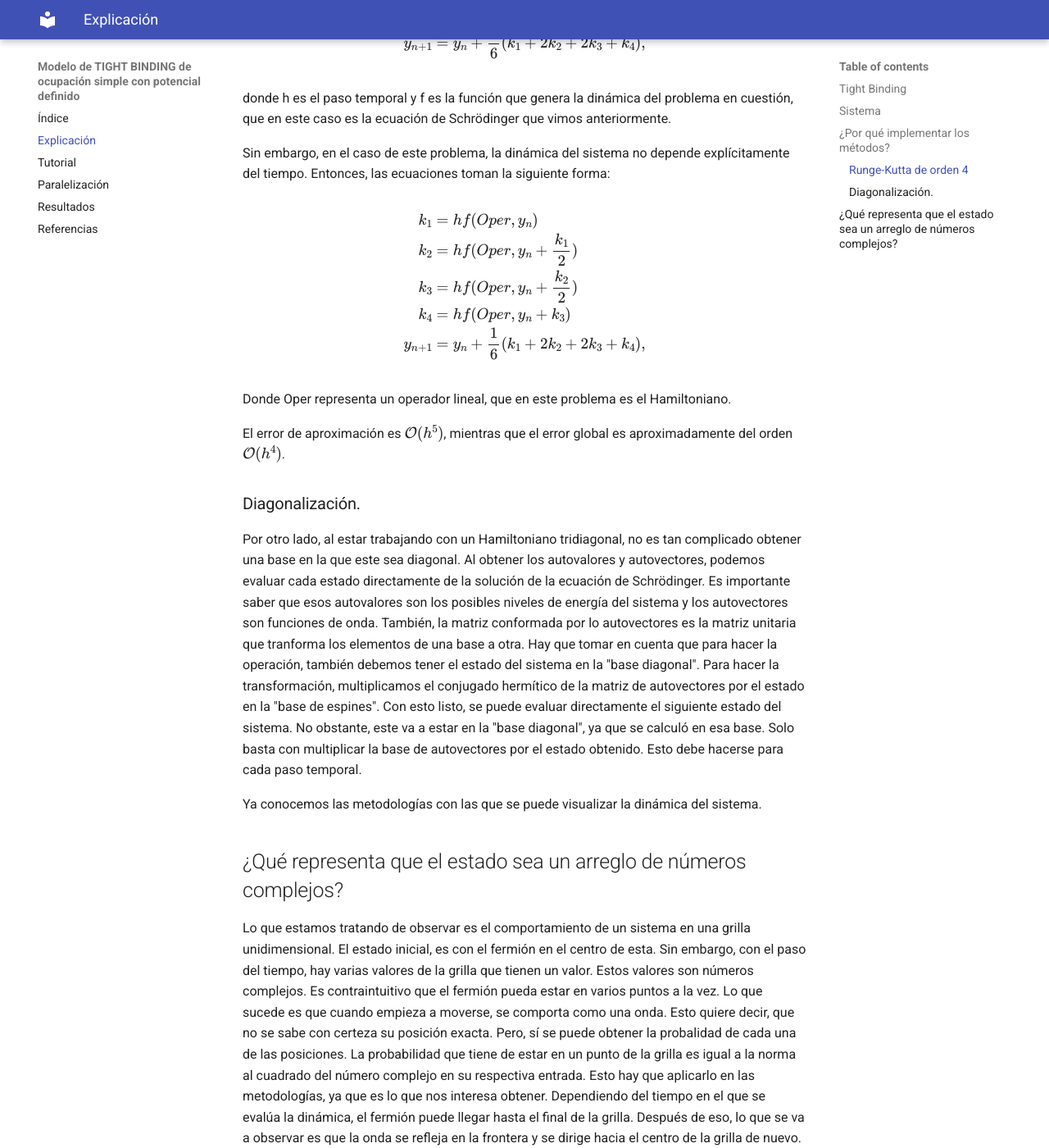
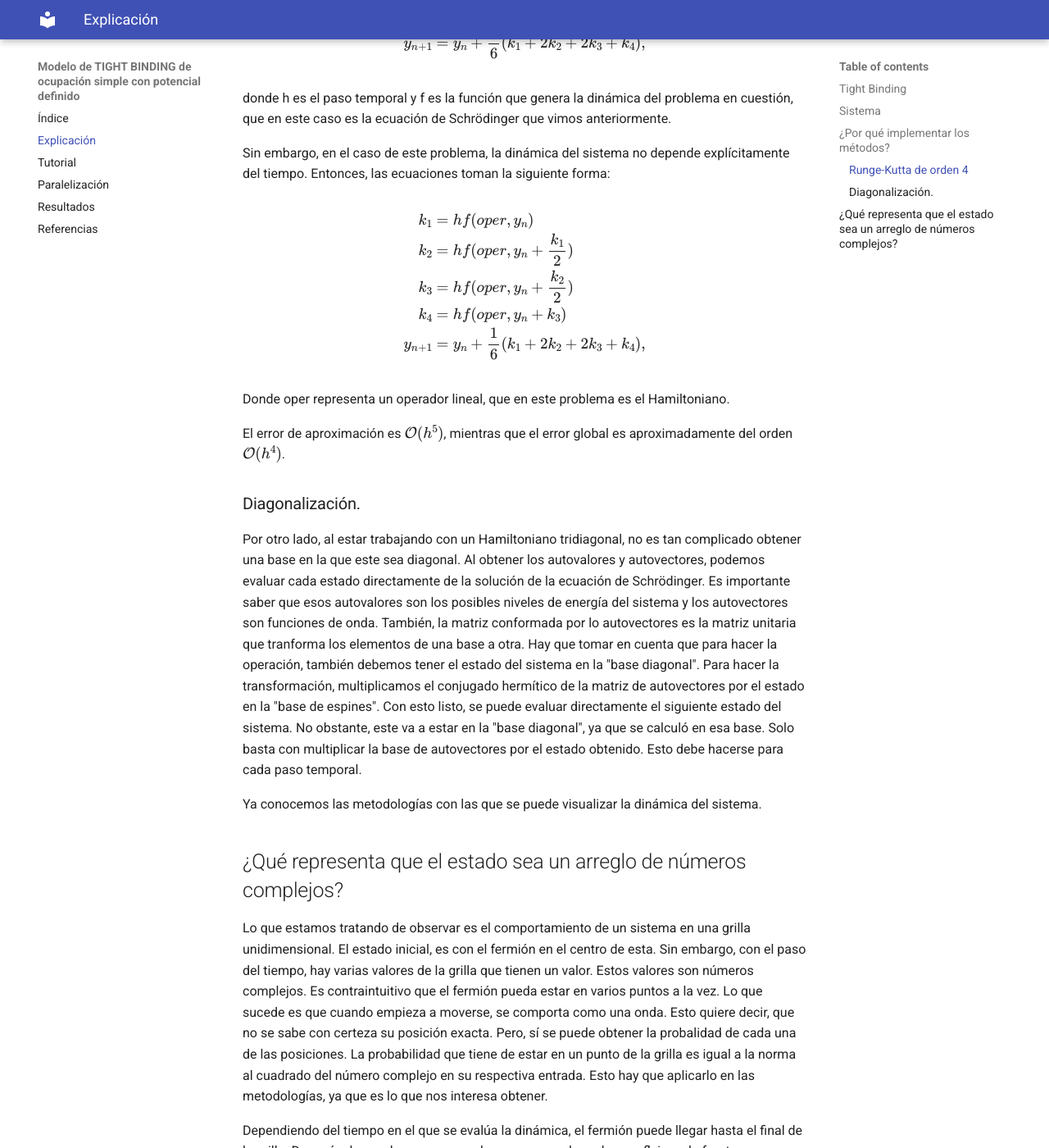
Before and after one commit to FabianC010/Proyecto-Computacional, an MkDocs documentation site: the page built from docs/explanation.md, in a window 1280 px wide and 1400 px high, scrolled down 1170 px. Shown: the whole window at 82% size. Built offline with MkDocs 1.6.1 and Material for MkDocs 9.7.7, drawn with Linux system fonts in a browser that asks for light colours; some of the changed text lies outside the part shown.

Commit message:
Terminar explanation.md y corregir tutorials.md

```diff
--- a/docs/explanation.md
+++ b/docs/explanation.md
@@ -42,15 +42,15 @@
 
 $$
 \begin{align}
- k_1 &= h f ( Oper , y_n ) \\
- k_2 &= h f ( Oper , y_n +\frac{k_1}{2} ) \\
- k_3 &= h f ( Oper , y_n + \frac{k_2}{2} ) \\
- k_4 &= h f ( Oper , y_n + k_3 ) \\
+ k_1 &= h f ( oper , y_n ) \\
+ k_2 &= h f ( oper , y_n +\frac{k_1}{2} ) \\
+ k_3 &= h f ( oper , y_n + \frac{k_2}{2} ) \\
+ k_4 &= h f ( oper , y_n + k_3 ) \\
  y_{n + 1} &= y_n + \frac{1}{6} (k_1 + 2 k_2 + 2 k_3 + k_4) ,
 \end{align}
 $$
 
-Donde Oper representa un operador lineal, que en este problema es el Hamiltoniano.
+Donde oper representa un operador lineal, que en este problema es el Hamiltoniano.
 
 El error de aproximación es $\mathcal{O}(h^5)$, mientras que el error global es aproximadamente del orden $\mathcal{O}(h^4)$.
 
@@ -60,4 +60,6 @@
 Ya conocemos las metodologías con las que se puede visualizar la dinámica del sistema.
 
 ## ¿Qué representa que el estado sea un arreglo de números complejos?
-Lo que estamos tratando de observar es el comportamiento de un sistema en una grilla unidimensional. El estado inicial, es con el fermión en el centro de esta. Sin embargo, con el paso del tiempo, hay varias valores de la grilla que tienen un valor. Estos valores son números complejos.  Es contraintuitivo que el fermión pueda estar en varios puntos a la vez. Lo que sucede es que cuando empieza a moverse, se comporta como una onda. Esto quiere decir, que no se sabe con certeza su posición exacta. Pero, sí se puede obtener la probalidad de cada una de las posiciones. La probabilidad que tiene de estar en un punto de la grilla es igual a la norma al cuadrado del número complejo en su respectiva entrada. Esto hay que aplicarlo en las metodologías, ya que es lo que nos interesa obtener. Dependiendo del tiempo en el que se evalúa la dinámica, el fermión puede llegar hasta el final de la grilla. Después de eso, lo que se va a observar es que la onda se refleja en la frontera y se dirige hacia el centro de la grilla de nuevo. En la realidad, esto no pasa, pero en el modelo no existe espacio más allá de la grilla, por eso ocurre de esa forma.
+Lo que estamos tratando de observar es el comportamiento de un sistema en una grilla unidimensional. El estado inicial, es con el fermión en el centro de esta. Sin embargo, con el paso del tiempo, hay varias valores de la grilla que tienen un valor. Estos valores son números complejos.  Es contraintuitivo que el fermión pueda estar en varios puntos a la vez. Lo que sucede es que cuando empieza a moverse, se comporta como una onda. Esto quiere decir, que no se sabe con certeza su posición exacta. Pero, sí se puede obtener la probalidad de cada una de las posiciones. La probabilidad que tiene de estar en un punto de la grilla es igual a la norma al cuadrado del número complejo en su respectiva entrada. Esto hay que aplicarlo en las metodologías, ya que es lo que nos interesa obtener.
+
+Dependiendo del tiempo en el que se evalúa la dinámica, el fermión puede llegar hasta el final de la grilla. Después de eso, lo que se va a observar es que la onda se refleja en la frontera y se dirige hacia el centro de la grilla de nuevo. En la realidad, esto no pasa, pero en el modelo no existe espacio más allá de la grilla, por eso ocurre de esa forma.
```
Also changed, not shown: docs/tutorials.md (+14 -3 lines).
